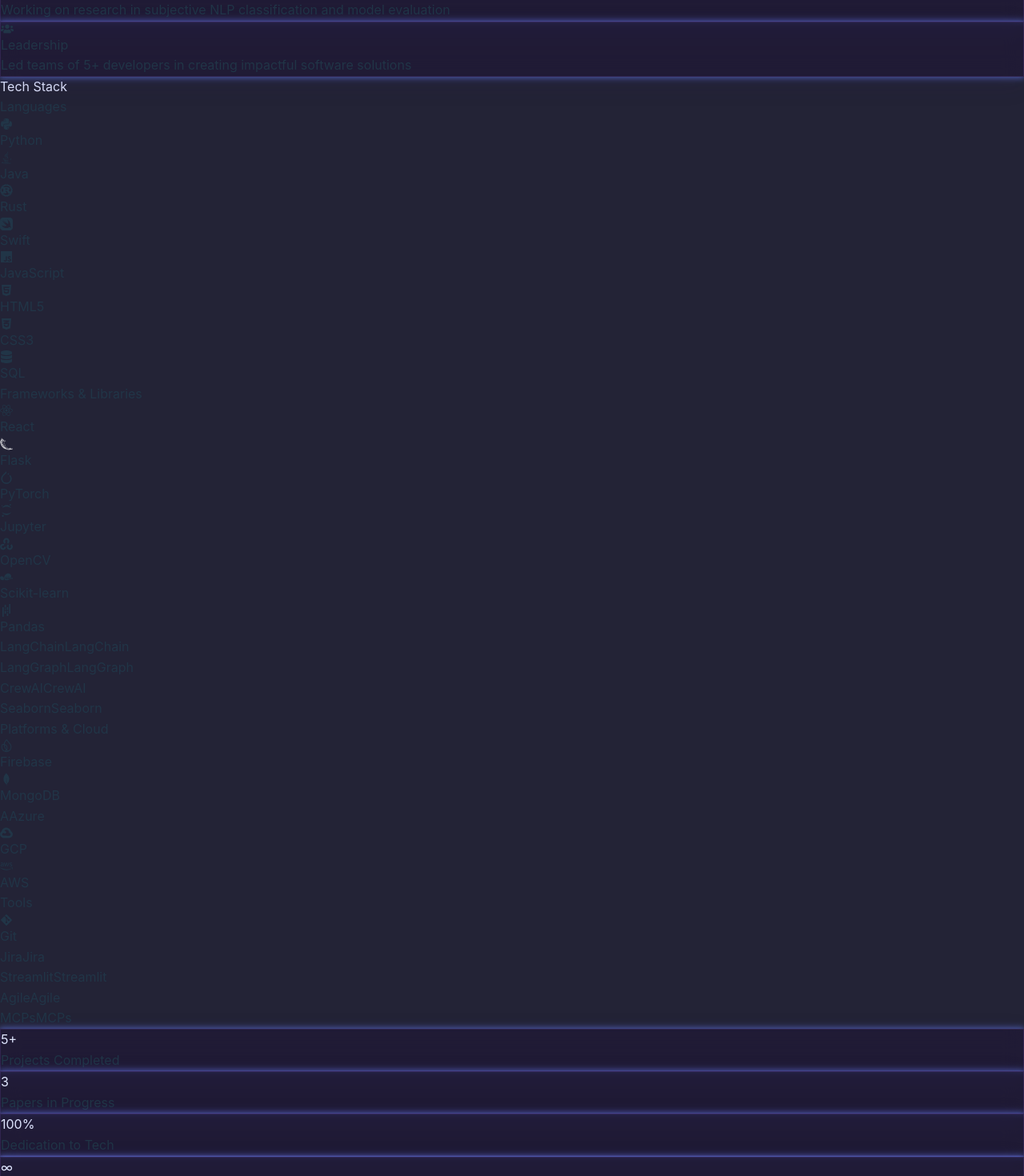
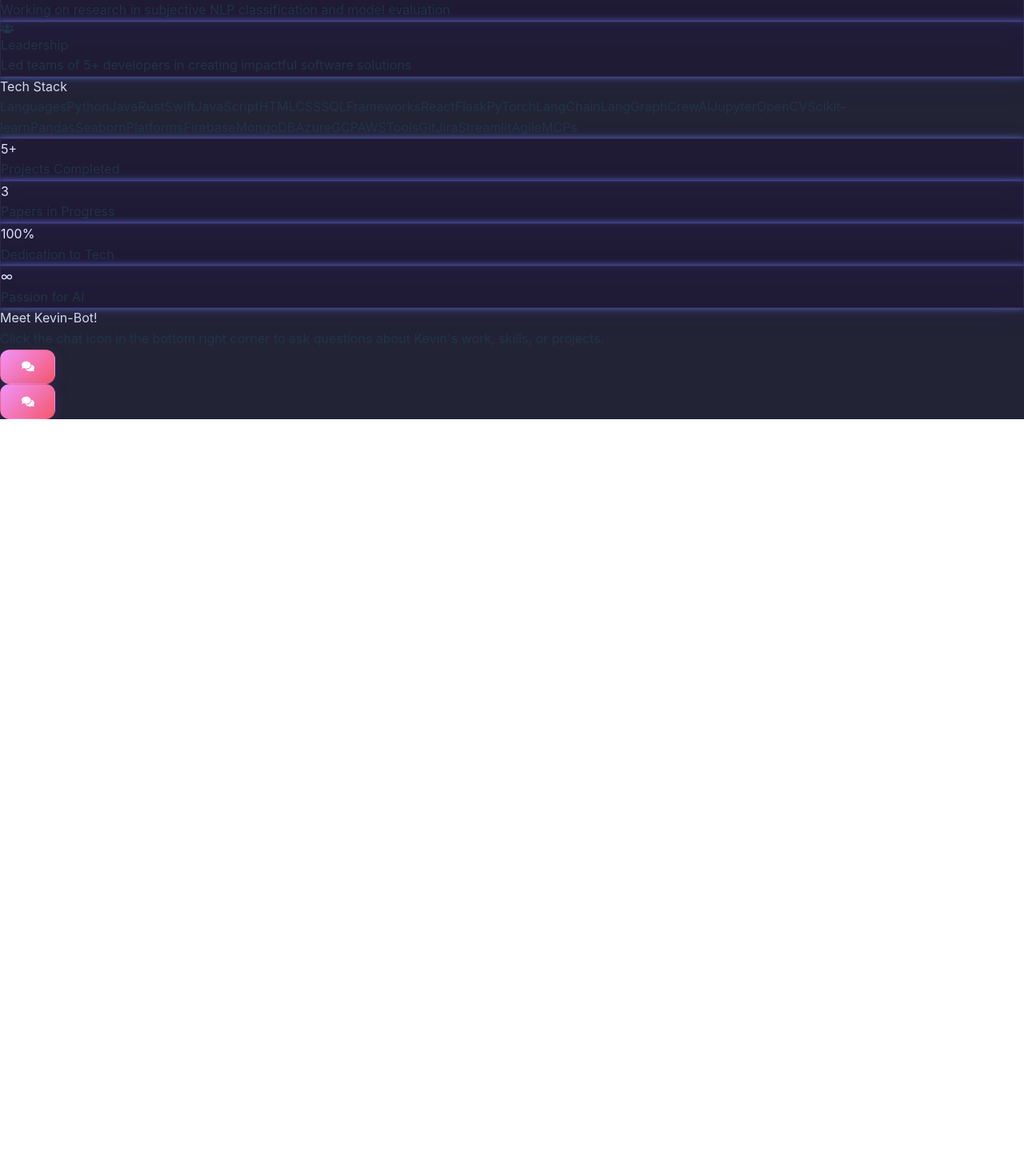
Before and after one commit to KevinJ-30/portfolio_website, a React (Vite) app: page / in a window 1280 px wide. Shown: the part 1000-2470 px from the top of the page at 80% size. After the commit the page ends 1524 px from the top, so only its background shows below. Built offline with nearby package versions, Linux system fonts and the light colour scheme.

Commit message:
updated tech stack

```diff
--- a/src/pages/Home.tsx
+++ b/src/pages/Home.tsx
@@ -1,6 +1,5 @@
 import { motion } from 'framer-motion'
-import { FaUsers, FaRocket, FaStar, FaPython, FaJava, FaJs, FaHtml5, FaCss3Alt, FaReact, FaDatabase, FaAws, FaGitAlt } from 'react-icons/fa'
-import { SiRust, SiSwift, SiFlask, SiPytorch, SiJupyter, SiMongodb, SiGooglecloud, SiFirebase, SiPandas, SiOpencv, SiScikitlearn } from 'react-icons/si'
+import { FaUsers, FaRocket, FaStar } from 'react-icons/fa'
 import ProfileCard from '../components/ProfileCard'
 import Chatbot from '../components/Chatbot'
 
@@ -86,7 +85,7 @@
           </div>
         </motion.div>
 
-        {/* Tech Stack Section */}
+        {/* Tech Stack Pill Bar */}
         <motion.div
           className="mb-16"
           initial={{ opacity: 0, y: 50 }}
@@ -96,150 +95,32 @@
           <h2 className="text-4xl font-bold text-center mb-12 gradient-text">
             Tech Stack
           </h2>
-          <div className="space-y-10">
-            {/* Languages */}
-            <div>
-              <h3 className="text-xl font-semibold mb-4 text-white">Languages</h3>
-              <div className="grid grid-cols-3 sm:grid-cols-4 md:grid-cols-6 gap-6">
-                <div className="flex flex-col items-center">
-                  <FaPython className="text-4xl text-blue-400" />
-                  <span className="text-white/80 text-xs mt-2">Python</span>
-                </div>
-                <div className="flex flex-col items-center">
-                  <FaJava className="text-4xl text-orange-400" />
-                  <span className="text-white/80 text-xs mt-2">Java</span>
-                </div>
-                <div className="flex flex-col items-center">
-                  <SiRust className="text-4xl text-orange-700" />
-                  <span className="text-white/80 text-xs mt-2">Rust</span>
-                </div>
-                <div className="flex flex-col items-center">
-                  <SiSwift className="text-4xl text-red-400" />
-                  <span className="text-white/80 text-xs mt-2">Swift</span>
-                </div>
-                <div className="flex flex-col items-center">
-                  <FaJs className="text-4xl text-yellow-300" />
-                  <span className="text-white/80 text-xs mt-2">JavaScript</span>
-                </div>
-                <div className="flex flex-col items-center">
-                  <FaHtml5 className="text-4xl text-orange-500" />
-                  <span className="text-white/80 text-xs mt-2">HTML5</span>
-                </div>
-                <div className="flex flex-col items-center">
-                  <FaCss3Alt className="text-4xl text-blue-300" />
-                  <span className="text-white/80 text-xs mt-2">CSS3</span>
-                </div>
-                <div className="flex flex-col items-center">
-                  <FaDatabase className="text-4xl text-green-400" />
-                  <span className="text-white/80 text-xs mt-2">SQL</span>
-                </div>
-              </div>
-            </div>
-            {/* Frameworks & Libraries */}
-            <div>
-              <h3 className="text-xl font-semibold mb-4 text-white">Frameworks & Libraries</h3>
-              <div className="grid grid-cols-3 sm:grid-cols-4 md:grid-cols-6 gap-6">
-                <div className="flex flex-col items-center">
-                  <FaReact className="text-4xl text-cyan-400" />
-                  <span className="text-white/80 text-xs mt-2">React</span>
-                </div>
-                <div className="flex flex-col items-center">
-                  <SiFlask className="text-4xl text-gray-400" />
-                  <span className="text-white/80 text-xs mt-2">Flask</span>
-                </div>
-                <div className="flex flex-col items-center">
-                  <SiPytorch className="text-4xl text-orange-400" />
-                  <span className="text-white/80 text-xs mt-2">PyTorch</span>
-                </div>
-                <div className="flex flex-col items-center">
-                  <SiJupyter className="text-4xl text-yellow-400" />
-                  <span className="text-white/80 text-xs mt-2">Jupyter</span>
-                </div>
-                <div className="flex flex-col items-center">
-                  <SiOpencv className="text-4xl text-blue-400" />
-                  <span className="text-white/80 text-xs mt-2">OpenCV</span>
-                </div>
-                <div className="flex flex-col items-center">
-                  <SiScikitlearn className="text-4xl text-yellow-200" />
-                  <span className="text-white/80 text-xs mt-2">Scikit-learn</span>
-                </div>
-                <div className="flex flex-col items-center">
-                  <SiPandas className="text-4xl text-yellow-300" />
-                  <span className="text-white/80 text-xs mt-2">Pandas</span>
-                </div>
-                {/* Add more as needed */}
-                <div className="flex flex-col items-center">
-                  <span className="text-3xl text-white/60">LangChain</span>
-                  <span className="text-white/80 text-xs mt-2">LangChain</span>
-                </div>
-                <div className="flex flex-col items-center">
-                  <span className="text-3xl text-white/60">LangGraph</span>
-                  <span className="text-white/80 text-xs mt-2">LangGraph</span>
-                </div>
-                <div className="flex flex-col items-center">
-                  <span className="text-3xl text-white/60">CrewAI</span>
-                  <span className="text-white/80 text-xs mt-2">CrewAI</span>
-                </div>
-                <div className="flex flex-col items-center">
-                  <span className="text-3xl text-white/60">Seaborn</span>
-                  <span className="text-white/80 text-xs mt-2">Seaborn</span>
-                </div>
-              </div>
-            </div>
-            {/* Platforms & Cloud */}
-            <div>
-              <h3 className="text-xl font-semibold mb-4 text-white">Platforms & Cloud</h3>
-              <div className="grid grid-cols-3 sm:grid-cols-4 md:grid-cols-6 gap-6">
-                <div className="flex flex-col items-center">
-                  <SiFirebase className="text-4xl text-yellow-400" />
-                  <span className="text-white/80 text-xs mt-2">Firebase</span>
-                </div>
-                <div className="flex flex-col items-center">
-                  <SiMongodb className="text-4xl text-green-400" />
-                  <span className="text-white/80 text-xs mt-2">MongoDB</span>
-                </div>
-                <div className="flex flex-col items-center">
-                  <div className="flex flex-col items-center">
-                    <span className="text-4xl text-blue-400 font-bold">A</span>
-                    <span className="text-white/80 text-xs mt-2">Azure</span>
-                  </div>
-                </div>
-                <div className="flex flex-col items-center">
-                  <SiGooglecloud className="text-4xl text-blue-300" />
-                  <span className="text-white/80 text-xs mt-2">GCP</span>
-                </div>
-                <div className="flex flex-col items-center">
-                  <FaAws className="text-4xl text-yellow-300" />
-                  <span className="text-white/80 text-xs mt-2">AWS</span>
-                </div>
-              </div>
-            </div>
-            {/* Tools */}
-            <div>
-              <h3 className="text-xl font-semibold mb-4 text-white">Tools</h3>
-              <div className="grid grid-cols-3 sm:grid-cols-4 md:grid-cols-6 gap-6">
-                <div className="flex flex-col items-center">
-                  <FaGitAlt className="text-4xl text-orange-400" />
-                  <span className="text-white/80 text-xs mt-2">Git</span>
-                </div>
-                <div className="flex flex-col items-center">
-                  <span className="text-3xl text-white/60">Jira</span>
-                  <span className="text-white/80 text-xs mt-2">Jira</span>
-                </div>
-                <div className="flex flex-col items-center">
-                  <span className="text-3xl text-white/60">Streamlit</span>
-                  <span className="text-white/80 text-xs mt-2">Streamlit</span>
-                </div>
-                <div className="flex flex-col items-center">
-                  <span className="text-3xl text-white/60">Agile</span>
-                  <span className="text-white/80 text-xs mt-2">Agile</span>
-                </div>
-                <div className="flex flex-col items-center">
-                  <span className="text-3xl text-white/60">MCPs</span>
-                  <span className="text-white/80 text-xs mt-2">MCPs</span>
-                </div>
-              </div>
-            </div>
+          <div className="overflow-x-auto whitespace-nowrap py-4 px-2 flex items-center gap-4 scrollbar-thin scrollbar-thumb-rounded-full scrollbar-thumb-blue-400">
+            {/* Category labels and pills */}
+            <span className="uppercase text-xs text-blue-300 font-bold tracking-wider mr-2">Languages</span>
+            {['Python', 'Java', 'Rust', 'Swift', 'JavaScript', 'HTML', 'CSS', 'SQL'].map((lang) => (
+              <span key={lang} className="inline-block px-4 py-2 rounded-full bg-blue-900/60 text-white/90 font-medium text-sm border border-blue-400 hover:bg-blue-800/80 transition-all duration-200 mr-2">
+                {lang}
+              </span>
+            ))}
+            <span className="uppercase text-xs text-cyan-300 font-bold tracking-wider ml-4 mr-2">Frameworks</span>
+            {['React', 'Flask', 'PyTorch', 'LangChain', 'LangGraph', 'CrewAI', 'Jupyter', 'OpenCV', 'Scikit-learn', 'Pandas', 'Seaborn'].map((fw) => (
+              <span key={fw} className="inline-block px-4 py-2 rounded-full bg-cyan-900/60 text-white/90 font-medium text-sm border border-cyan-400 hover:bg-cyan-800/80 transition-all duration-200 mr-2">
+                {fw}
+              </span>
+            ))}
+            <span className="uppercase text-xs text-purple-300 font-bold tracking-wider ml-4 mr-2">Platforms</span>
+            {['Firebase', 'MongoDB', 'Azure', 'GCP', 'AWS'].map((platform) => (
+              <span key={platform} className="inline-block px-4 py-2 rounded-full bg-purple-900/60 text-white/90 font-medium text-sm border border-purple-400 hover:bg-purple-800/80 transition-all duration-200 mr-2">
+                {platform}
+              </span>
+            ))}
+            <span className="uppercase text-xs text-pink-300 font-bold tracking-wider ml-4 mr-2">Tools</span>
+            {['Git', 'Jira', 'Streamlit', 'Agile', 'MCPs'].map((tool) => (
+              <span key={tool} className="inline-block px-4 py-2 rounded-full bg-pink-900/60 text-white/90 font-medium text-sm border border-pink-400 hover:bg-pink-800/80 transition-all duration-200 mr-2">
+                {tool}
+              </span>
+            ))}
           </div>
         </motion.div>
 
```
